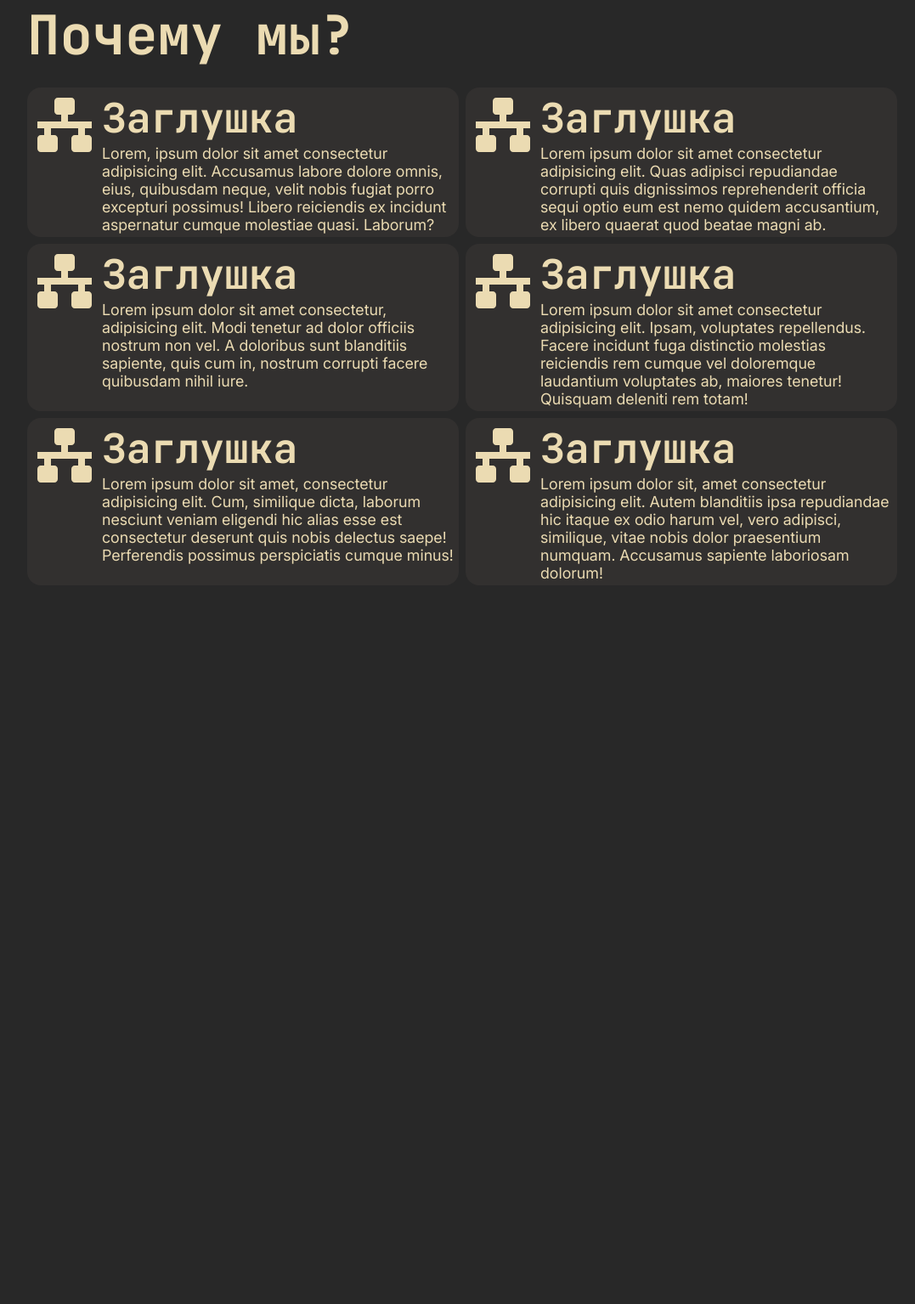
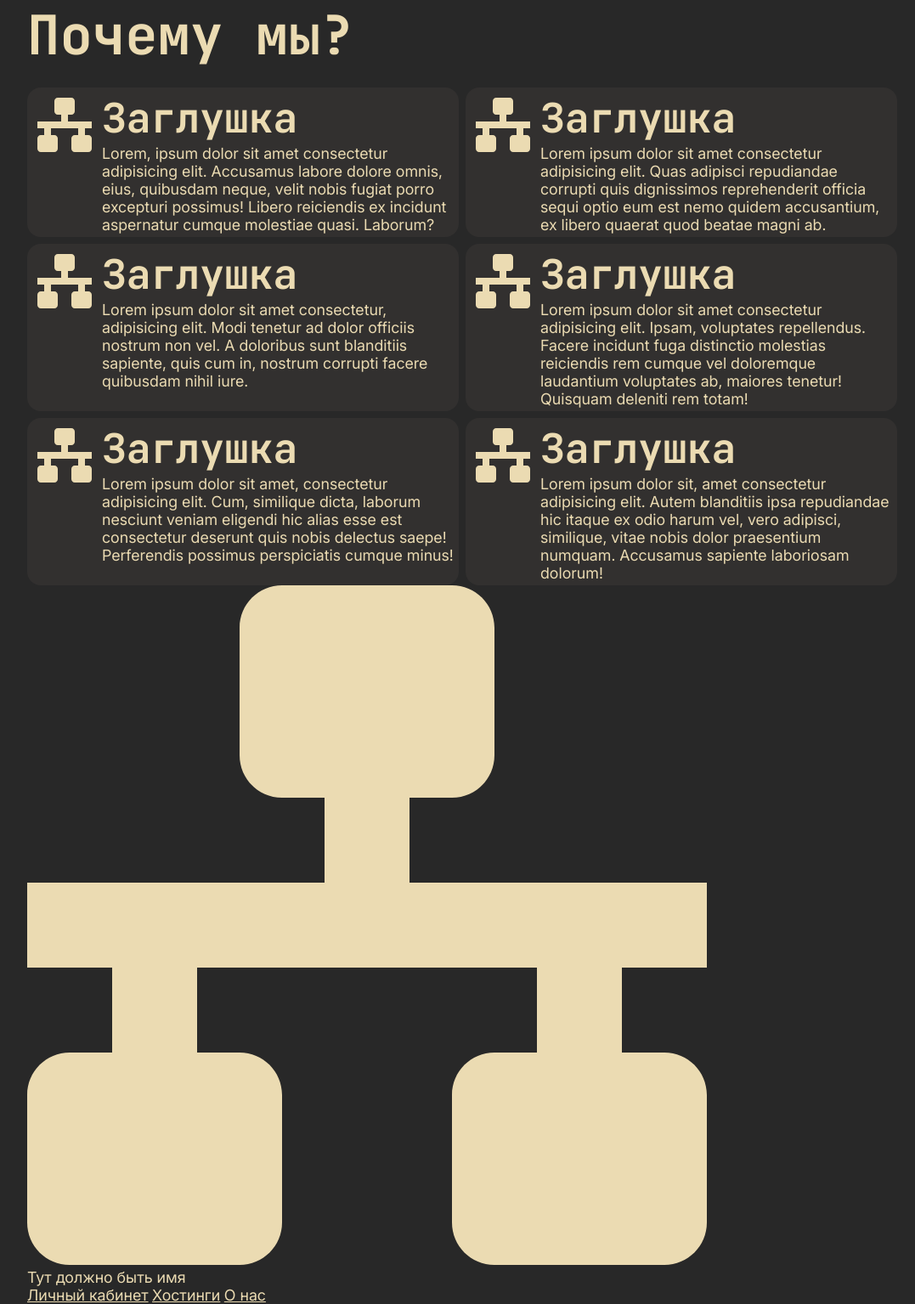
Before and after one commit to mssngtxtrs/course, a PHP site: page / in a window 1280 px wide. Shown: the part 601-2136 px from the top of the page at 85% size, without its empty margins (96-1173 px from the left). Before the commit the page ends 1283 px from the top, so only its background shows below. Run offline with PHP 8.4, Linux system fonts and the light colour scheme.

Commit message:
Added footer
Signed-off-by: mssngtxtrs <missingtextures970@gmail.com>

```diff
--- a/templates/404.php
+++ b/templates/404.php
@@ -14,6 +14,7 @@ HERE;
 include("elements/header.php");
 include("elements/rickroll.html");
 include("elements/404.html");
+include("templates/elements/footer.php");
 
 echo <<<HERE
 </body>
--- a/templates/about.php
+++ b/templates/about.php
@@ -13,6 +13,8 @@ HERE;
 
 include("elements/header.php");
 
+include("templates/elements/footer.php");
+
 echo <<<HERE
 </body>
 </html>
--- a/templates/account.php
+++ b/templates/account.php
@@ -13,6 +13,8 @@ HERE;
 
 include("elements/header.php");
 
+include("templates/elements/footer.php");
+
 echo <<<HERE
 </body>
 </html>
--- /dev/null
+++ b/templates/elements/footer.php
@@ -0,0 +1,17 @@
+<footer>
+    <div class="container">
+        <div class="column">
+            <a href="../../" class="logo">
+                <img src="../../media/placeholders/square-placeholder.svg" alt="<?php echo $website_name; ?>">
+            </a>
+        </div>
+        <div class="column">
+            <nav class="footer-nav">
+                <?php if (!empty($user['name'])) { echo "<p class='account'>" . $user['name'] . "</p>"; } ?>
+                <a href="../../account" class="footer-nav-link">Личный кабинет</a>
+                <a href="../../hostings" class="footer-nav-link">Хостинги</a>
+                <a href="../../about" class="footer-nav-link">О нас</a>
+            </nav>
+        </div>
+    </div>
+</footer>
--- a/templates/hostings.php
+++ b/templates/hostings.php
@@ -13,6 +13,8 @@ HERE;
 
 include("elements/header.php");
 
+include("templates/elements/footer.php");
+
 echo <<<HERE
 </body>
 </html>
--- a/templates/main.php
+++ b/templates/main.php
@@ -14,6 +14,7 @@ HERE;
 include("templates/elements/header.php");
 include("templates/elements/banner.html");
 include("templates/elements/advantages.html");
+include("templates/elements/footer.php");
 
 echo <<<HERE
 </body>
```
